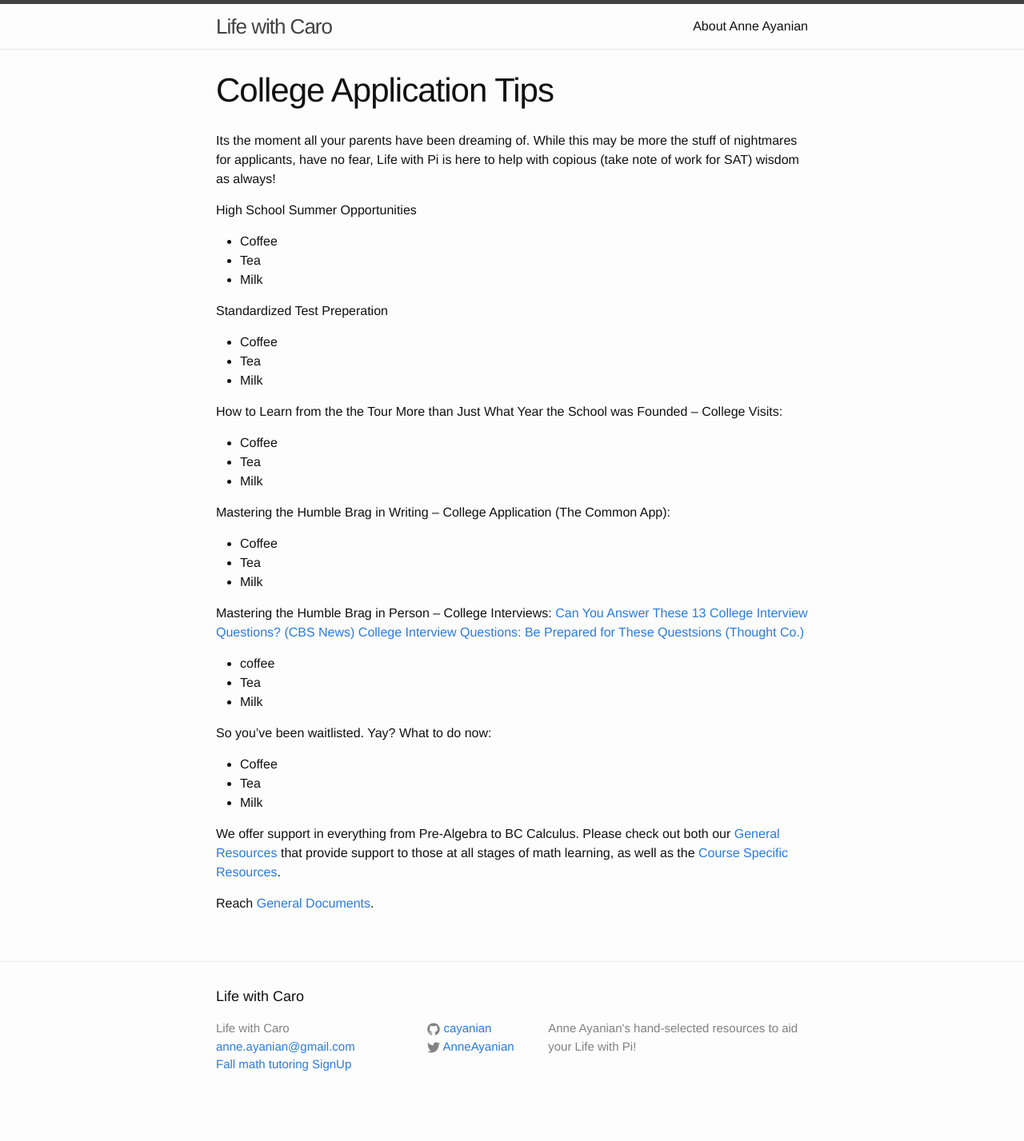
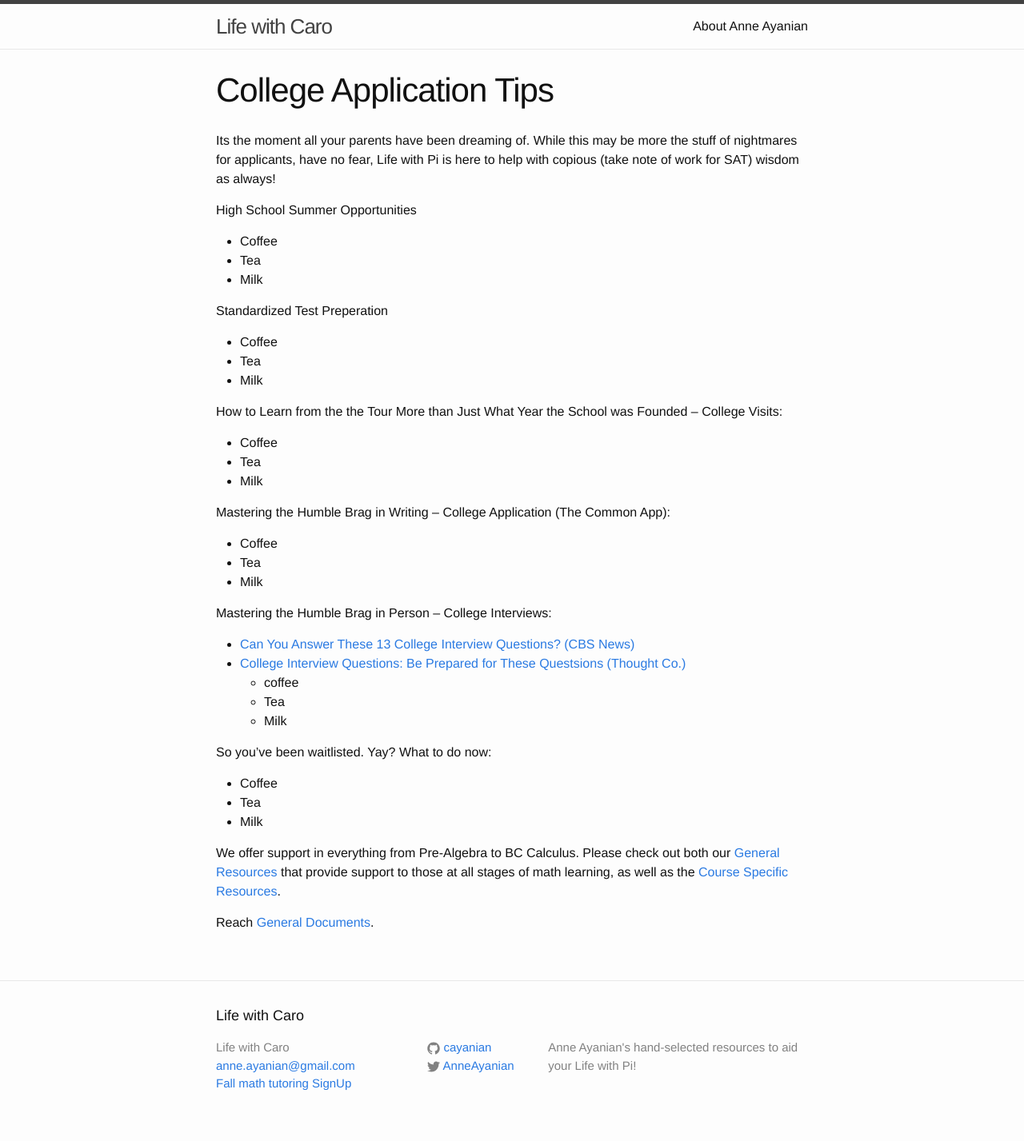
Before and after one commit to cayanian/cayanian.github.io, a Jekyll site: the page built from _posts/2017-11-04-College-Application-Tips.markdown, in a window 1280 px wide. Shown: the whole page at 80% size. Built offline with Jekyll 4.4.1, drawn with Linux system fonts in a browser that asks for light colours; before the commit the page ends 1403 px from its top, so only the background shows below that.

Commit message:
Update 2017-11-04-College-Application-Tips.markdown

```diff
--- a/_posts/2017-11-04-College-Application-Tips.markdown
+++ b/_posts/2017-11-04-College-Application-Tips.markdown
@@ -5,11 +5,9 @@ title:  "College Application Tips"
 Its the moment all your parents have been dreaming of. While this may be more the stuff of nightmares for applicants, have no fear, Life with Pi is here to help with copious (take note of work for SAT) wisdom as always!
 
 High School Summer Opportunities
-  <ul>
-    <li>Coffee</li>
-    <li>Tea</li>
-    <li>Milk</li>
-  </ul>
+* Coffee
+* Tea
+* Milk
 
 Standardized Test Preperation
   <ul>
@@ -33,8 +31,8 @@ Mastering the Humble Brag in Writing -- College Application (The Common App):
    </ul>
 
 Mastering the Humble Brag in Person -- College Interviews:
-[Can You Answer These 13 College Interview Questions? (CBS News)][13Qs]
-[College Interview Questions: Be Prepared for These Questsions (Thought Co.)][ThoCo]
+* [Can You Answer These 13 College Interview Questions? (CBS News)][13Qs]
+* [College Interview Questions: Be Prepared for These Questsions (Thought Co.)][ThoCo]
   <ul>
     <li>coffee</li>
     <li>Tea</li>
```
